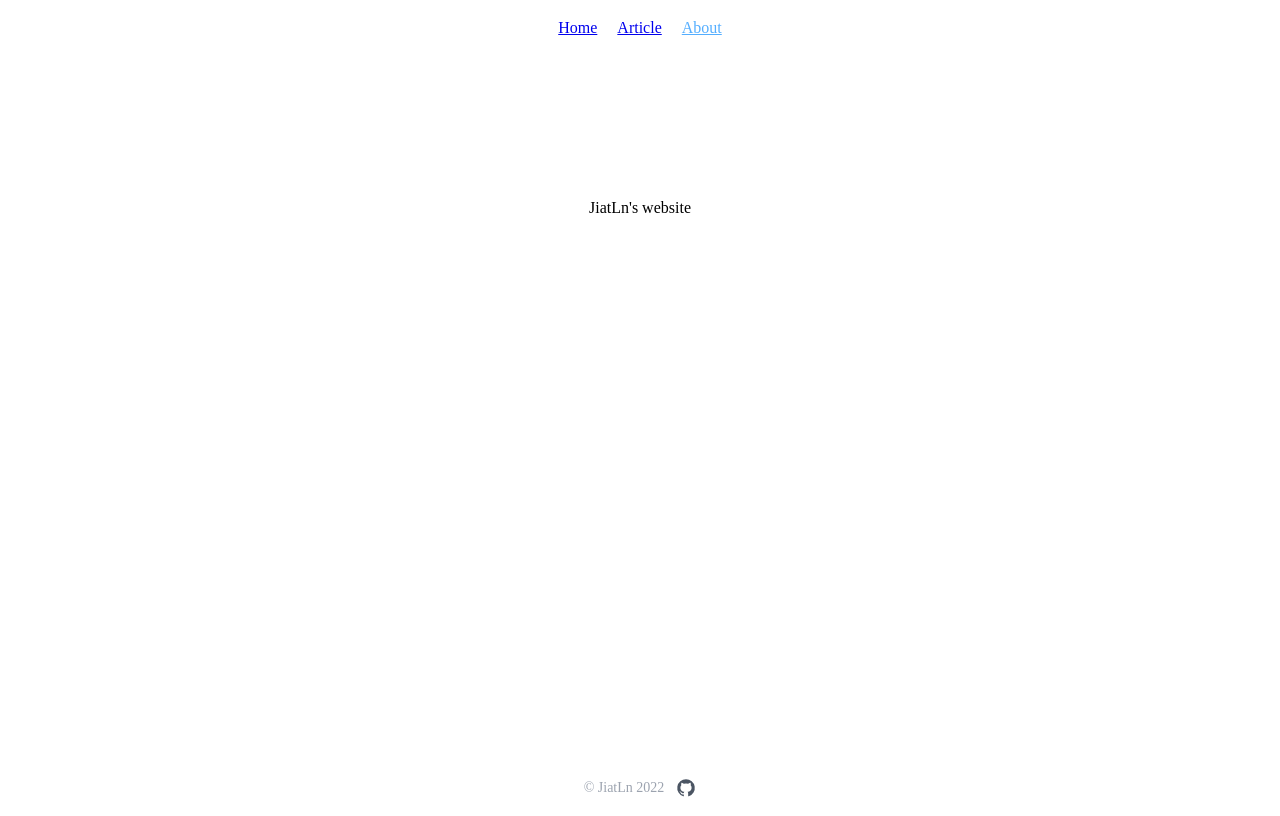
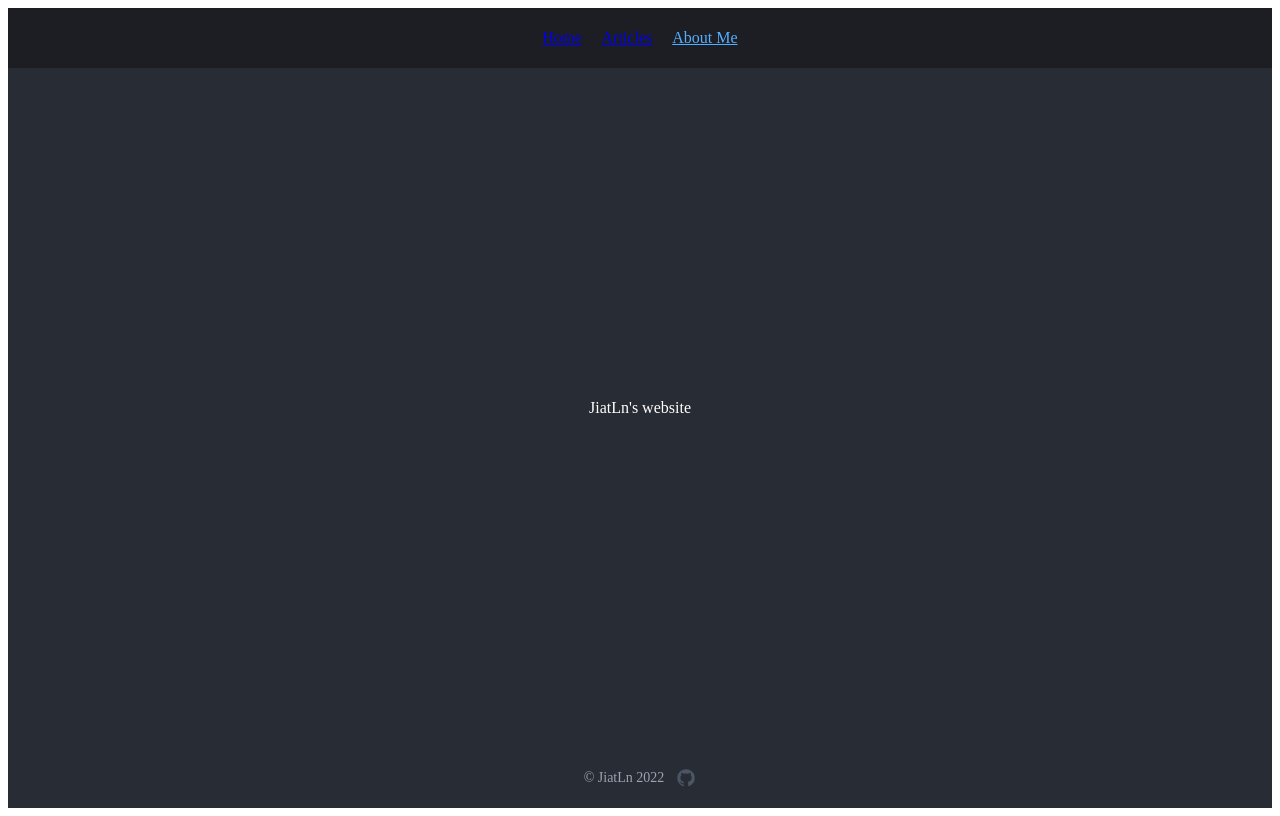
Before and after one commit to JiatLn/JiatLn.me, a Nuxt app: page /about in a window 1280 px wide. Built offline with nearby package versions, Linux system fonts and the light colour scheme.

Commit message:
refactor: layout

```diff
--- a/components/TheFooter.vue
+++ b/components/TheFooter.vue
@@ -1,7 +1,7 @@
 <script setup lang="ts"></script>
 
 <template>
-  <footer w-full text-center text-gray flex="~ gap-12px" justify="center" items-center h-40px>
+  <footer w-full text-center text-gray flex="~ gap-12px" justify="center" items-center h-60px>
     <span text-14px>
       &copy; JiatLn 2022
     </span>
--- a/components/TheNav.vue
+++ b/components/TheNav.vue
@@ -16,12 +16,12 @@ const menuItems = ref<MenuItem[]>([
     to: { name: 'index' },
   },
   {
-    label: 'Article',
+    label: 'Articles',
     name: 'article',
     to: { name: 'article' },
   },
   {
-    label: 'About',
+    label: 'About Me',
     name: 'about',
     to: { name: 'about' },
   },
@@ -29,7 +29,7 @@ const menuItems = ref<MenuItem[]>([
 </script>
 
 <template>
-  <nav flex="~ c gap-20px" h-40px text="gray-600">
+  <nav flex="~ c gap-20px" h-60px bg="#1c1e24">
     <nuxt-link v-for="item in menuItems" :key="item.name" :to="item.to" hover="text-brand-primary" transition="all" :class="{ 'text-brand-primary': item.name === currentLink }">
       {{ item.label }}
     </nuxt-link>
--- a/layouts/default.vue
+++ b/layouts/default.vue
@@ -1,9 +1,9 @@
 <script setup lang="ts"></script>
 
 <template>
-  <main>
+  <main bg="#282c34" text-white>
     <TheNav />
-    <div min-h="[calc(100vh-80px)]">
+    <div min-h="[calc(100vh-120px)]" flex-c>
       <slot />
     </div>
     <TheFooter />
--- a/pages/index.vue
+++ b/pages/index.vue
@@ -1,13 +1,12 @@
 <script setup lang="ts">
-const fn = useServerFn()
+// const fn = useServerFn()
 
-const data = await fn.sayHi('haha')
+// const data = await fn.sayHi('haha')
 </script>
 
 <template>
-  <div>
-    <div>这里是首页</div>
-    <p>data: {{ data }}</p>
+  <div h-400px>
+    <div>Hi~ I'm JiatLn.</div>
   </div>
 </template>
 
```
